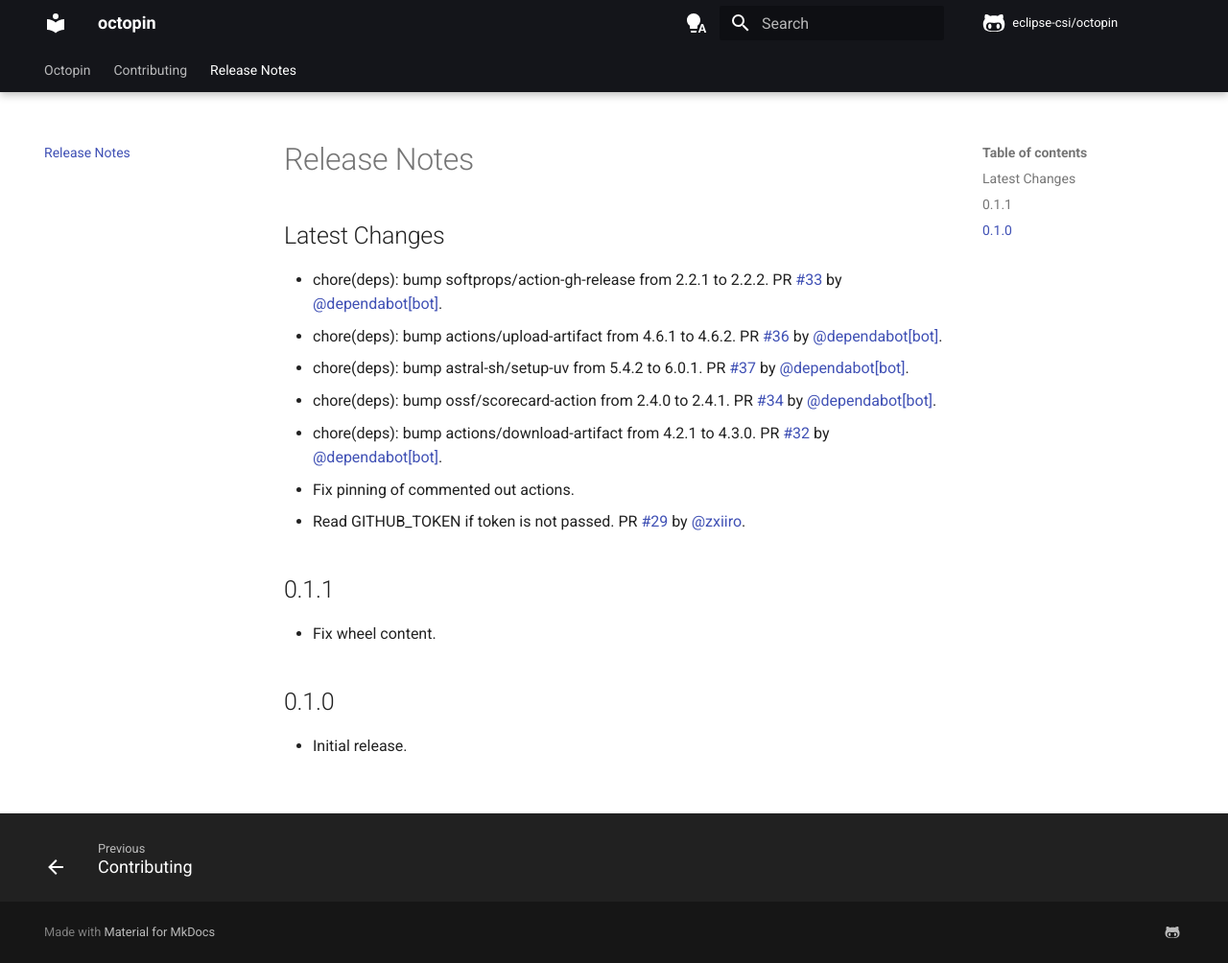
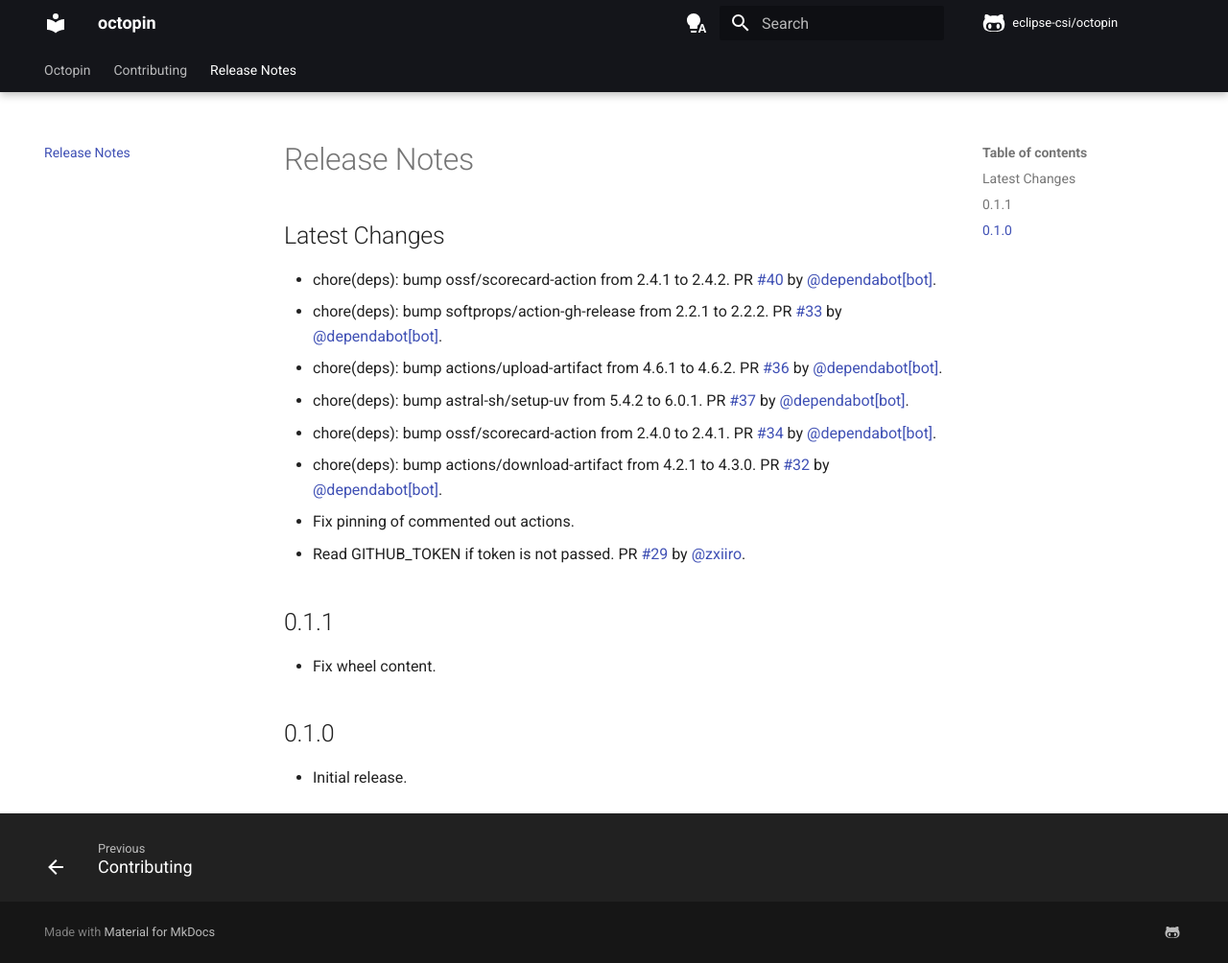
Before and after one commit to eclipse-csi/octopin, an MkDocs documentation site: the page built from docs/release-notes.md, in a window 1280 px wide and 1004 px high. Shown: the whole window at 96% size. Built offline with MkDocs 1.6.1 and Material for MkDocs 9.7.7, drawn with Linux system fonts in a browser that asks for light colours; comment, search, counter and statistics services are not loaded.

Commit message:
📝 Update release notes
[skip ci]

```diff
--- a/docs/release-notes.md
+++ b/docs/release-notes.md
@@ -2,6 +2,7 @@
 
 ## Latest Changes
 
+* chore(deps): bump ossf/scorecard-action from 2.4.1 to 2.4.2. PR [#40](https://github.com/eclipse-csi/octopin/pull/40) by [@dependabot[bot]](https://github.com/apps/dependabot).
 * chore(deps): bump softprops/action-gh-release from 2.2.1 to 2.2.2. PR [#33](https://github.com/eclipse-csi/octopin/pull/33) by [@dependabot[bot]](https://github.com/apps/dependabot).
 * chore(deps): bump actions/upload-artifact from 4.6.1 to 4.6.2. PR [#36](https://github.com/eclipse-csi/octopin/pull/36) by [@dependabot[bot]](https://github.com/apps/dependabot).
 * chore(deps): bump astral-sh/setup-uv from 5.4.2 to 6.0.1. PR [#37](https://github.com/eclipse-csi/octopin/pull/37) by [@dependabot[bot]](https://github.com/apps/dependabot).
```
